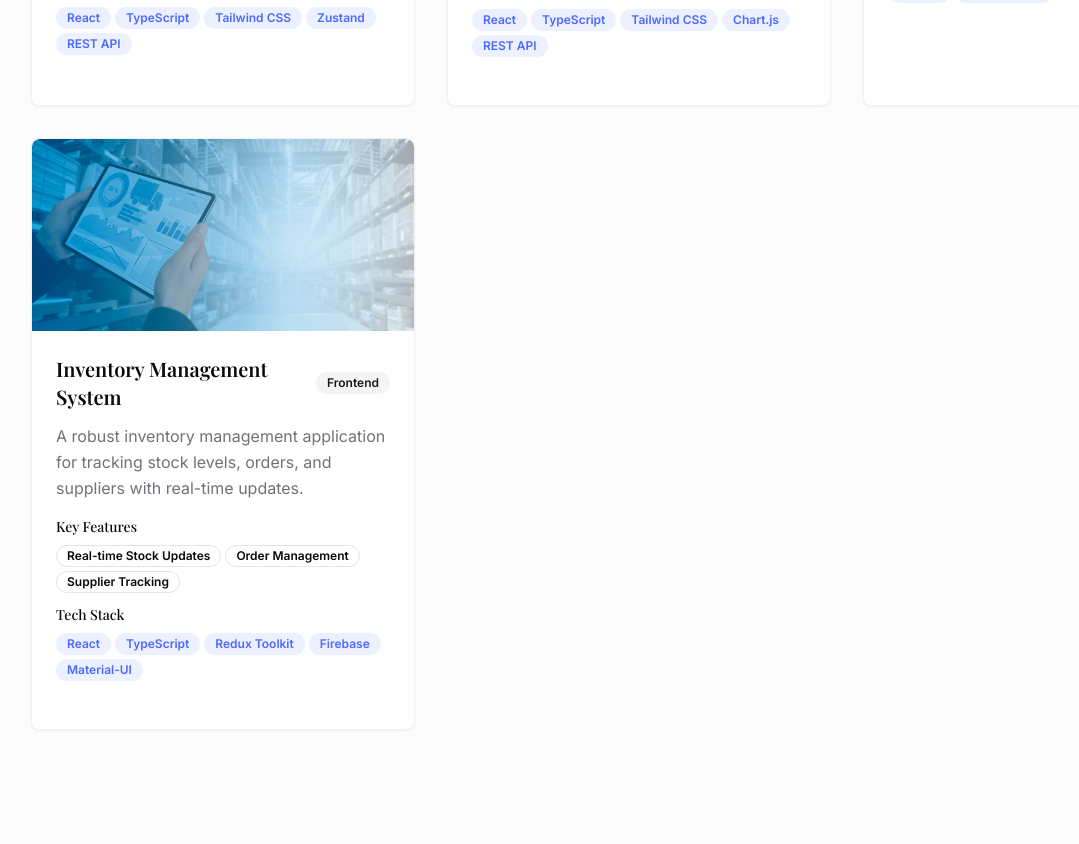
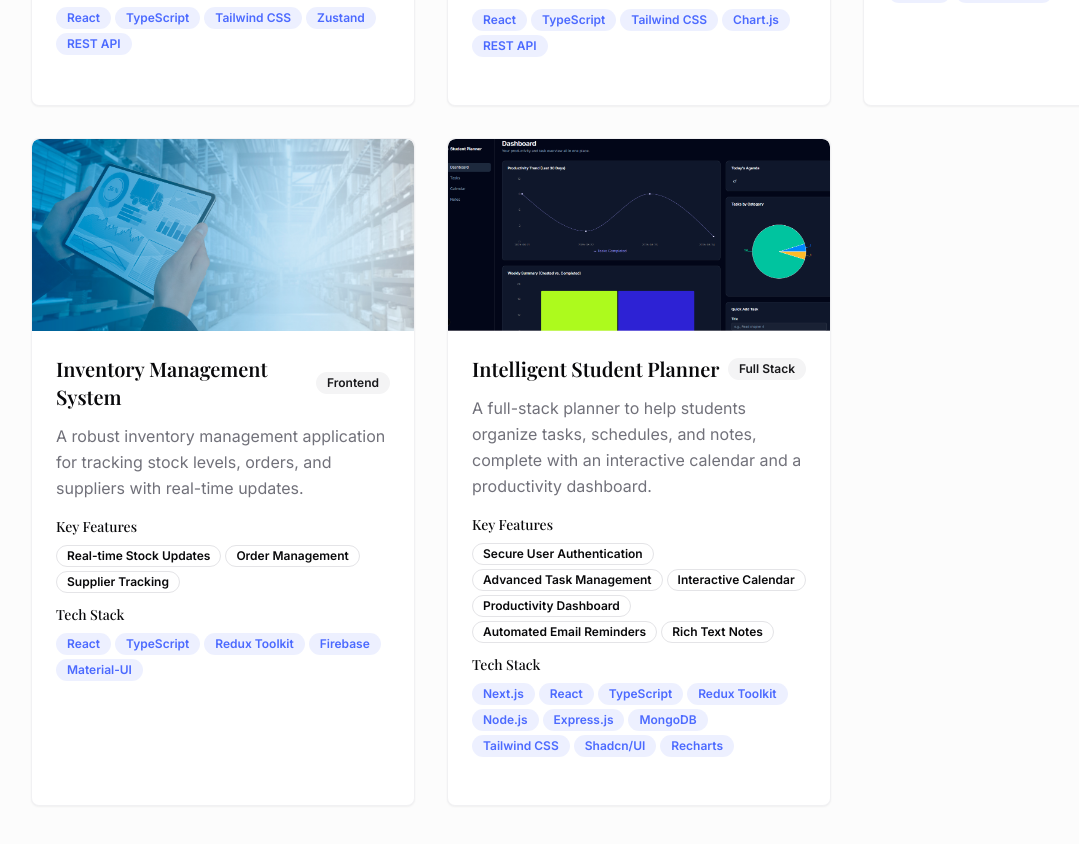
Before and after one commit to AvishekRimal/avishek-pixel-portfolio, a React (Vite) app: page / in a window 1280 px wide. Shown: the part 4080-4924 px from the top of the page, without its empty margins (1-1080 px from the left). Built offline with nearby package versions, Linux system fonts and the light colour scheme.

Commit message:
project added

```diff
--- a/src/components/Projects.tsx
+++ b/src/components/Projects.tsx
@@ -44,6 +44,16 @@ const Projects = () => {
       techStack: ["React", "TypeScript", "Redux Toolkit", "Firebase", "Material-UI"],
       features: ["Real-time Stock Updates", "Order Management", "Supplier Tracking"],
       category: "Frontend",
+    },
+    {
+      title: "Intelligent Student Planner",
+      description: "A full-stack planner to help students organize tasks, schedules, and notes, complete with an interactive calendar and a productivity dashboard.",
+      image: "/studentplanner.png",
+      // liveUrl: 'YOUR_DEPLOYED_URL_HERE',
+      // githubUrl: 'https://github.com/avishekrimal/student-planner',
+      techStack: ["Next.js", "React", "TypeScript", "Redux Toolkit", "Node.js", "Express.js", "MongoDB", "Tailwind CSS", "Shadcn/UI", "Recharts"],
+      features: ["Secure User Authentication", "Advanced Task Management", "Interactive Calendar", "Productivity Dashboard", "Automated Email Reminders", "Rich Text Notes"],
+      category: "Full Stack",
     },
   ];
 
```
Also changed, not shown: public/studentplanner.png (added).
